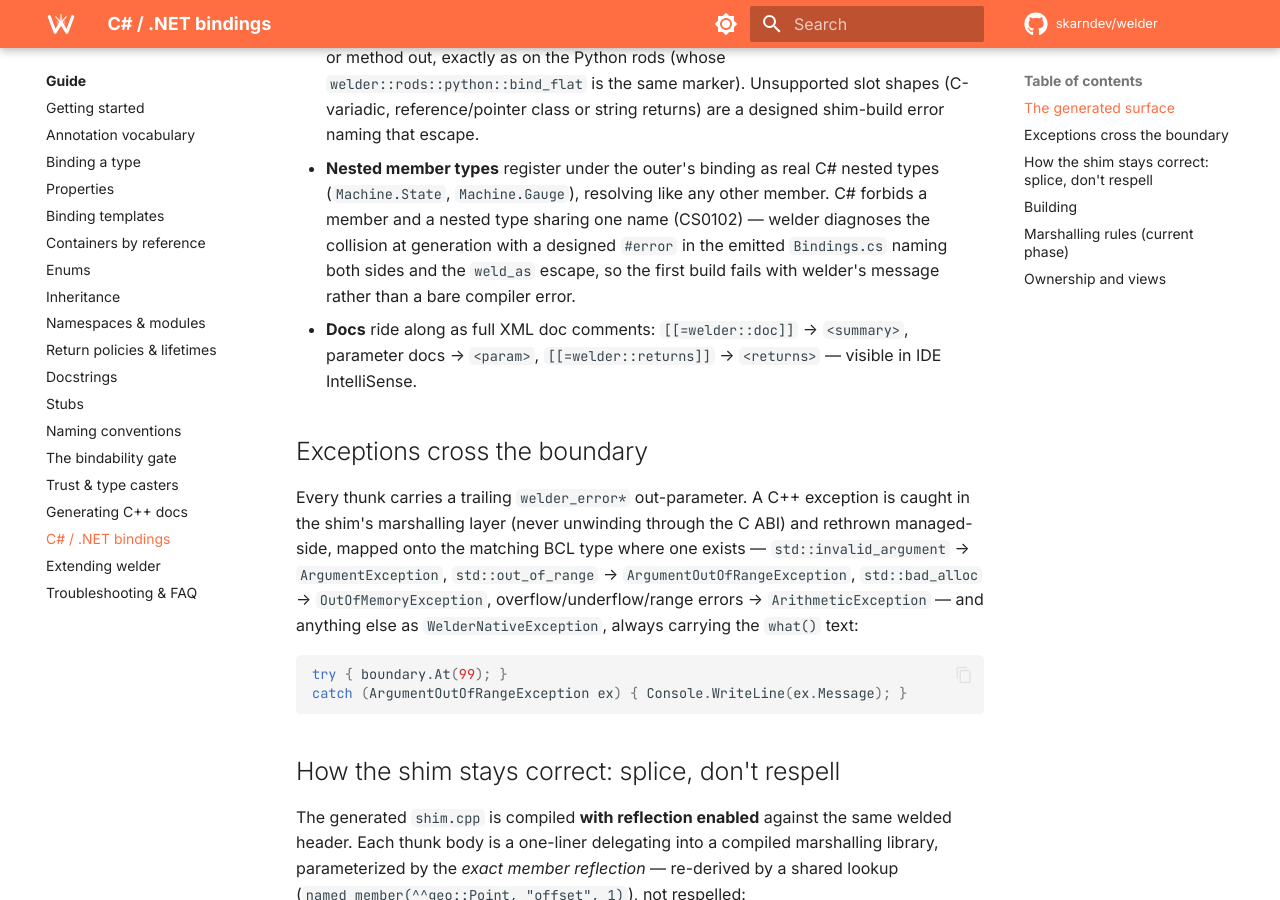
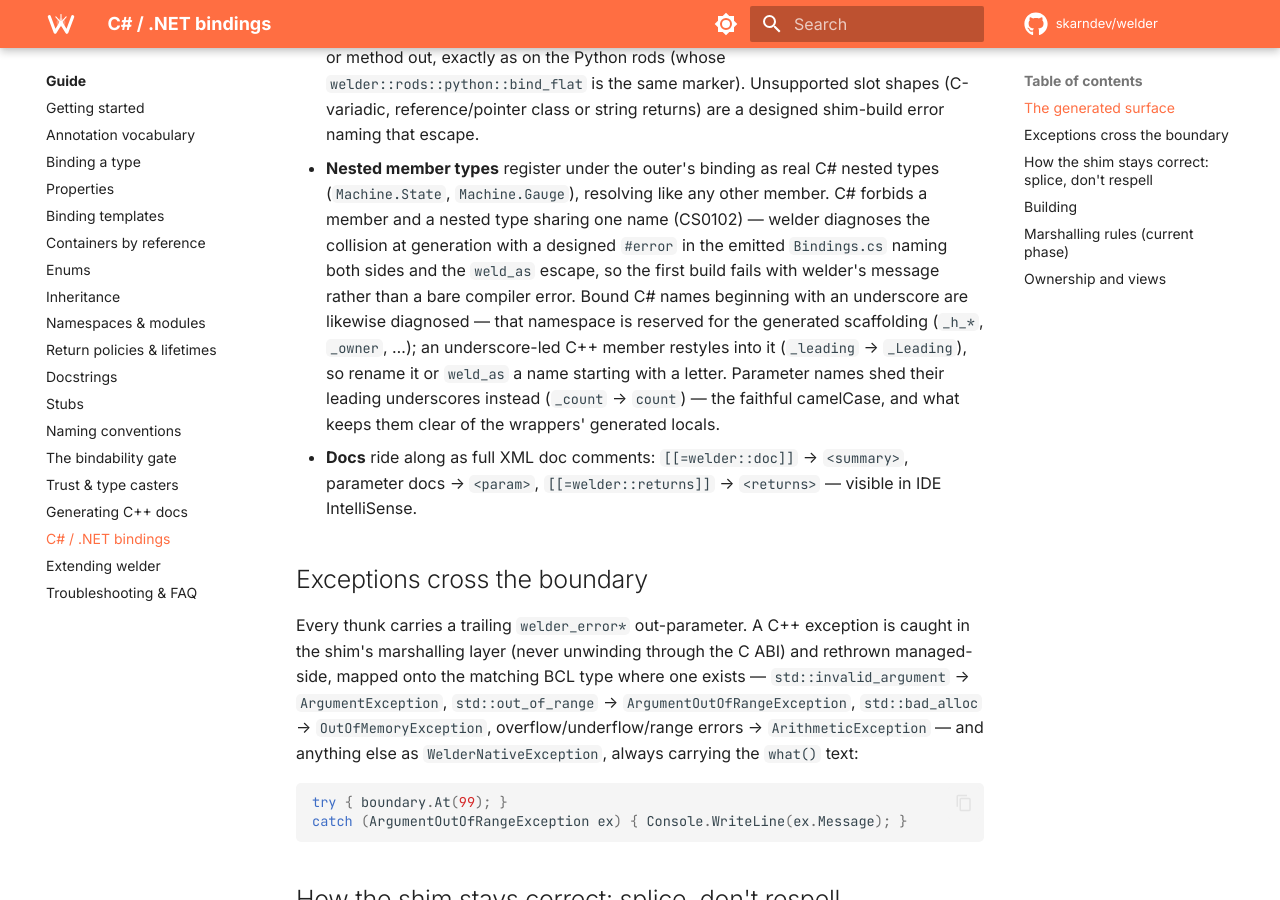
Before and after one commit to skarndev/welder, an MkDocs documentation site: the page built from docs/content/guide/csharp.md, in a window 1280 px wide and 900 px high, scrolled down 2132 px. Built offline with MkDocs 1.6.1 and Material for MkDocs 9.7.7, drawn with Linux system fonts in a browser that asks for light colours; comment, search, counter and statistics services are not loaded.

Commit message:
fix(csharp): user names CAN start with underscores — make that safe
The previous commit's claim that camelCase parameters and PascalCase members
never start with an underscore was wrong on every path, probe-verified:
restyle PRESERVES a leading underscore (`_leading` -> `_Leading`), so a
member could collide with the generated scaffolding (`_owner`, ...); a
parameter named `_e` camelized to `_e` and would shadow the wrappers'
generated locals; and a [[=welder::weld_as]] can spell any of them verbatim.

Two-part fix, making "leading underscore = generated scaffolding" an
enforced contract instead of an assumption:

- Parameter names SHED leading underscores (`_count` -> `count`) — the more
  faithful camelCase rendering anyway — so every wrapper parameter begins
  with a letter (or the @keyword escape) and the generated locals cannot be
  shadowed. Locked in compile.csharp_marshal.
- A bound MEMBER or nested-type C# name beginning with '_' (restyled or
  weld_as-verbatim) is diagnosed at generation with a designed #error naming
  the escape, alongside the CS0102 check. Probe-verified for both the
  restyled and the weld_as path; guide documents the reserved namespace.

69/69 ctest, 16/16 xUnit facts; goldens unchanged (no underscore-led names
in the cases).

Co-Authored-By: Claude Fable 5 <noreply@anthropic.com>

```diff
--- a/docs/content/guide/csharp.md
+++ b/docs/content/guide/csharp.md
@@ -101,6 +101,12 @@ using (var p = new Point(3, 4))       // ctor -> native new; IDisposable + SafeH
   welder diagnoses the collision at generation with a designed `#error` in the
   emitted `Bindings.cs` naming both sides and the `weld_as` escape, so the
   first build fails with welder's message rather than a bare compiler error.
+  Bound C# names beginning with an underscore are likewise diagnosed — that
+  namespace is reserved for the generated scaffolding (`_h_*`, `_owner`, …);
+  an underscore-led C++ member restyles into it (`_leading` → `_Leading`), so
+  rename it or `weld_as` a name starting with a letter. Parameter names shed
+  their leading underscores instead (`_count` → `count`) — the faithful
+  camelCase, and what keeps them clear of the wrappers' generated locals.
 - **Docs** ride along as full XML doc comments: `[[=welder::doc]]` →
   `<summary>`, parameter docs → `<param>`, `[[=welder::returns]]` →
   `<returns>` — visible in IDE IntelliSense.
```
Also changed, not shown: 3 other files.
